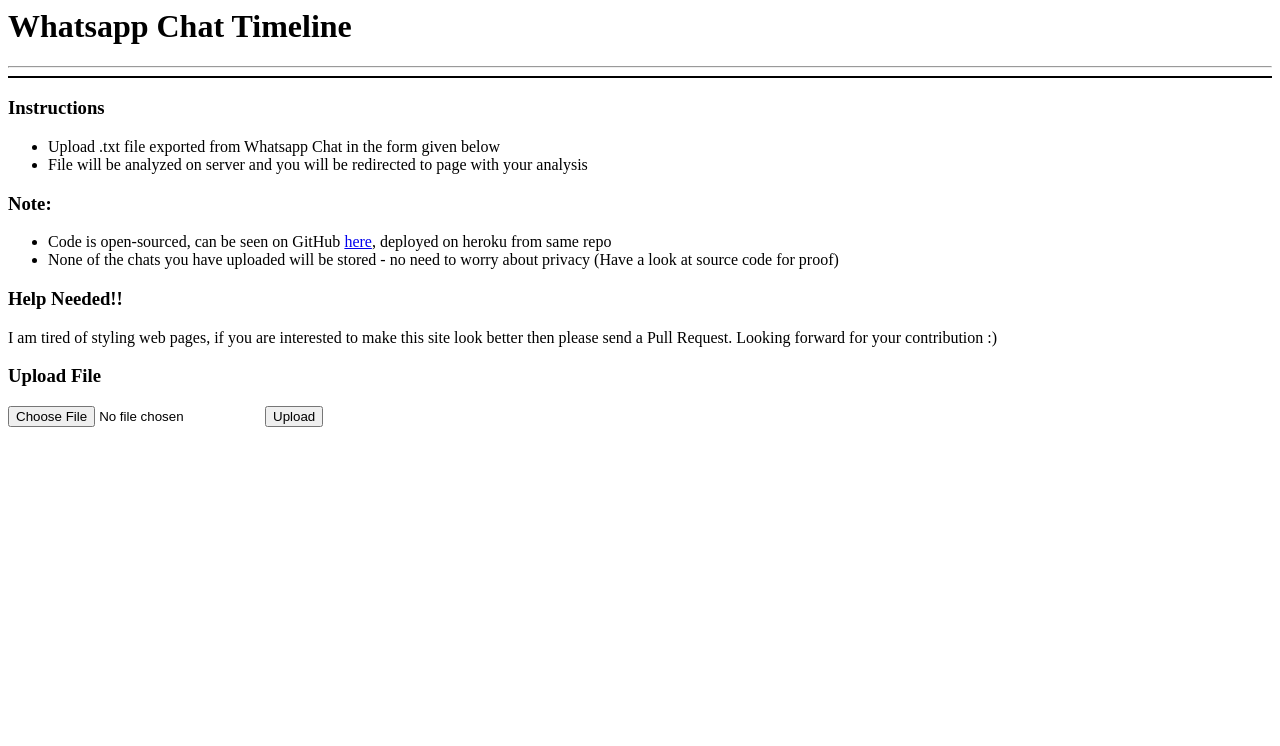
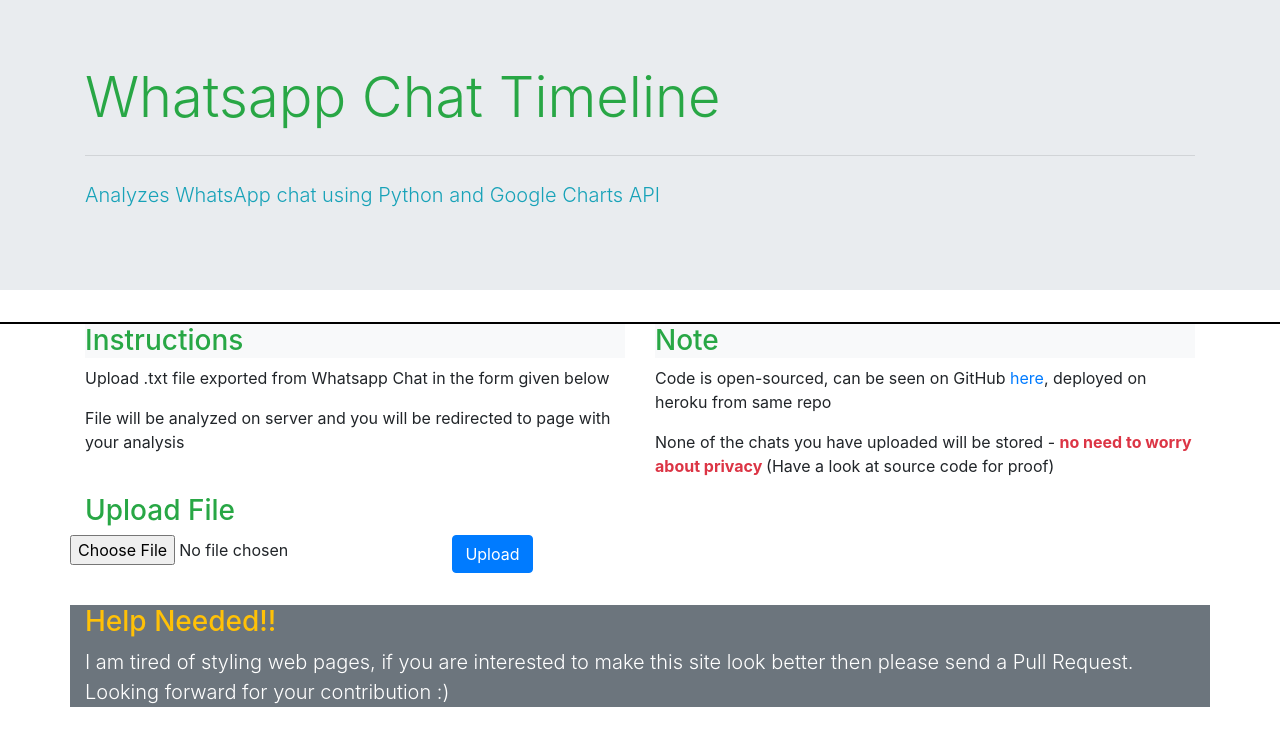
Before and after one commit to vasanthyennamreddy/WhatsApp-Chat-Timeline, a Flask app: page / in a window 1280 px wide. Shown: the top 746 px of the page. Run offline with Flask 2, Linux system fonts and the light colour scheme; some libraries are stand-ins or nearby versions.

Commit message:
modified index.html

```diff
--- a/templates/index.html
+++ b/templates/index.html
@@ -1,11 +1,18 @@
 <html>
 <head>
     <title>Whatsapp Chat Timeline</title>
+    <link rel="stylesheet" href="https://stackpath.bootstrapcdn.com/bootstrap/4.4.1/css/bootstrap.min.css" integrity="sha384-Vkoo8x4CGsO3+Hhxv8T/Q5PaXtkKtu6ug5TOeNV6gBiFeWPGFN9MuhOf23Q9Ifjh" crossorigin="anonymous">
+<script src="https://stackpath.bootstrapcdn.com/bootstrap/4.4.1/js/bootstrap.min.js" integrity="sha384-wfSDF2E50Y2D1uUdj0O3uMBJnjuUD4Ih7YwaYd1iqfktj0Uod8GCExl3Og8ifwB6" crossorigin="anonymous"></script>
 </head>
 <body>
-    <h1>Whatsapp Chat Timeline</h1>
-    <hr/>
-    <div style="border: 1px solid black; background-color: rgb(238, 134, 134);">
+	<div class="jumbotron jumbotron-fluid primary">
+	<div class="container">
+    <h1 class="display-4 text-success">Whatsapp Chat Timeline</h1>
+     <hr class="my-4">
+      <p class="lead text-info">Analyzes WhatsApp chat using Python and Google Charts API</p>
+    </div>
+</div>
+   <div style="border: 1px solid black; background-color: rgb(238, 134, 134);">
         {% with messages = get_flashed_messages() %}
         {% if messages %}
         <ul>
@@ -16,22 +23,52 @@
         {% endif %}
         {% endwith %}
     </div>
-    <h3>Instructions</h3>
-    <ul>
-        <li>Upload .txt file exported from Whatsapp Chat in the form given below</li>
-        <li>File will be analyzed on server and you will be redirected to page with your analysis</li>
-    </ul>
-    <h3>Note:</h3>
-    <ul>
-        <li>Code is open-sourced, can be seen on GitHub <a href="https://github.com/kishansairam9/WhatsApp-Chat-Timeline">here</a>, deployed on heroku from same repo</li>
-        <li>None of the chats you have uploaded will be stored - no need to worry about privacy (Have a look at source code for proof)</li>
-    </ul>
-    <h3>Help Needed!!</h3>
-    <p>I am tired of styling web pages, if you are interested to make this site look better then please send a Pull Request. Looking forward for your contribution :)</p>
-    <h3>Upload File</h3>
-    <form action = "/analyze" method = "post" enctype="multipart/form-data">
-        <input type="file" name="file" />
-        <input type = "submit" value="Upload">
+    <div class="container">
+    	<div class="row">
+    		<div class="col-md-6">
+    			<div class="panel panel-default">
+    			<div class="panel-heading bg-light">	<h3 class="panel-title text-success">Instructions</h3> </div>
+
+      <p>  Upload .txt file exported from Whatsapp Chat in the form given below</p>
+      <p> File will be analyzed on server and you will be redirected to page with your analysis</p>
+
+          </div>
+        </div>
+        <div class="col-md-6">
+          <div class="panel panel-default">
+            <div class="panel-heading bg-light">
+              <h3 class="panel-title text-success">Note</h3>
+            </div>
+            <p>Code is open-sourced, can be seen on GitHub <a href="https://github.com/kishansairam9/WhatsApp-Chat-Timeline">here</a>, deployed on heroku from same repo</p>
+            <p>None of the chats you have uploaded will be stored - <b class="text-danger">no need to worry about privacy </b>(Have a look at source code for proof)</p>
+          </div>
+        </div>
+      </div>
+    </div>
+
+     <div class="container">
+       <h3 class="text-success">Upload File</h3>
+       <form action = "/analyze" method = "post" enctype="multipart/form-data">
+        <div class="row">
+        <div class="form-group" style="margin-right: 3vw">
+          <input type="file"   name="file" >
+        </div>
+         <div class="form-group"><button type="submit" class="btn btn-primary" value="Upload">Upload</button>
+         </div>
+       </div>
     </form>
+
+     </div>
+
+
+   <div class="container container-fluid bg-secondary">
+      <h3 class="display-5 text-warning">Help Needed!!</h3>
+
+       <p class="lead text-white">I am tired of styling web pages, if you are interested to make this site look better then please send a Pull Request. Looking forward for your contribution :)</p>
+   </div>
+
+
+
+
 </body>
 </html>
```
